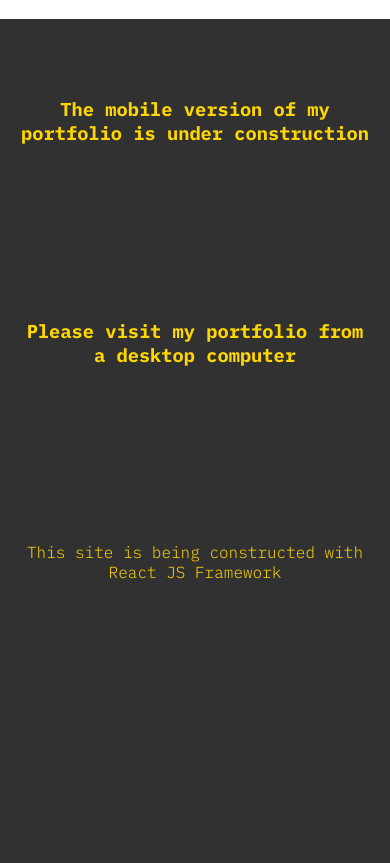
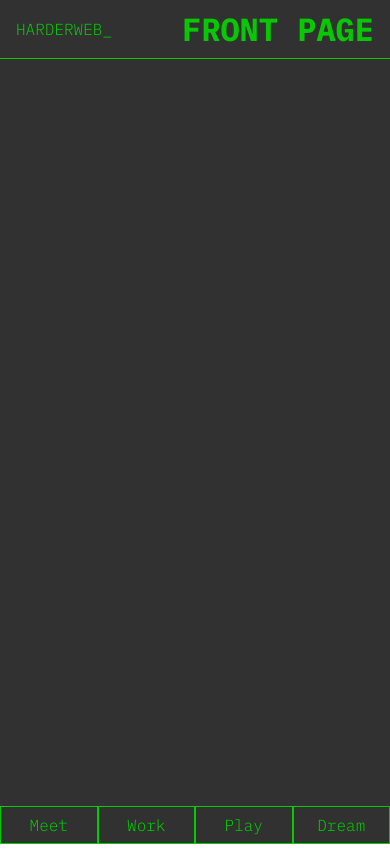
Before and after one commit to Jens180980/harderweb, a React (Create React App) app in the folder mobile/: page / in a window 390 px wide. Built offline with nearby package versions, Linux system fonts and the light colour scheme.

Commit message:
mobile react routes setup + header + footer comp

```diff
--- a/mobile/src/App.css
+++ b/mobile/src/App.css
@@ -1,7 +1,10 @@
 @import url("https://fonts.googleapis.com/css2?family=IBM+Plex+Mono:wght@300;700&display=swap");
 
-body {
+body,
+* {
   box-sizing: border-box;
+  margin: 0;
+  padding: 0;
 }
 
 .app {
@@ -11,9 +14,11 @@ body {
   font-family: "IBM Plex Mono", monospace;
 }
 
+h1,
+h2,
 h3,
-p {
-  color: #ffd600;
-  padding: 20% 1rem;
-  text-align: center;
+p,
+a {
+  color: #07c803;
+  text-decoration: none;
 }
--- a/mobile/src/App.js
+++ b/mobile/src/App.js
@@ -1,11 +1,13 @@
 import "./App.css";
+import { BrowserRouter } from "react-router-dom";
+import { AllRoutes } from "./components/Partials/AllRoutes";
 
 function App() {
   return (
     <div className="app">
-      <h3> The mobile version of my portfolio is under construction</h3>
-      <h3>Please visit my portfolio from a desktop computer</h3>
-      <p>This site is being constructed with React JS Framework</p>
+      <BrowserRouter>
+        <AllRoutes />
+      </BrowserRouter>
     </div>
   );
 }
--- /dev/null
+++ b/mobile/src/components/Pages/Home.jsx
@@ -0,0 +1,14 @@
+import React from "react";
+import { Header } from "../Partials/Header/Header";
+import Footer from "../Partials/Footer/Footer";
+
+const Home = () => {
+  return (
+    <div>
+      <Header pageTitle="Front Page" />
+      <Footer />
+    </div>
+  );
+};
+
+export default Home;
--- /dev/null
+++ b/mobile/src/components/Partials/AllRoutes.jsx
@@ -0,0 +1,14 @@
+// Import React hooks
+import { Routes, Route } from "react-router-dom";
+
+// Import site pages
+import Home from "../Pages/Home";
+
+// AllRoutes function component
+export const AllRoutes = () => {
+  return (
+    <Routes>
+      <Route index element={<Home />}></Route>
+    </Routes>
+  );
+}; // End of function component
--- /dev/null
+++ b/mobile/src/components/Partials/Footer/Footer.css
@@ -0,0 +1,14 @@
+.footer {
+  position: absolute;
+  bottom: 0px;
+  display: flex;
+  justify-content: space-between;
+  width: 100%;
+}
+
+.footer p {
+  border: 1px solid #07c803;
+  width: 25%;
+  text-align: center;
+  padding: 0.5rem 0;
+}
--- /dev/null
+++ b/mobile/src/components/Partials/Footer/Footer.jsx
@@ -0,0 +1,15 @@
+import React from "react";
+import "./Footer.css";
+
+const Footer = () => {
+  return (
+    <div className="footer">
+      <p>Meet</p>
+      <p>Work</p>
+      <p>Play</p>
+      <p>Dream</p>
+    </div>
+  );
+};
+
+export default Footer;
--- /dev/null
+++ b/mobile/src/components/Partials/Header/Header.jsx
@@ -0,0 +1,12 @@
+import "./header.css";
+
+export const Header = ({ pageTitle }) => {
+  return (
+    <div className="header">
+      <a href="./" className=".h2">
+        harderweb_
+      </a>
+      <h1 className=".h1">{pageTitle}</h1>
+    </div>
+  );
+};
--- /dev/null
+++ b/mobile/src/components/Partials/Header/header.css
@@ -0,0 +1,20 @@
+.header {
+  display: flex;
+  padding: 0.5rem 1rem;
+  gap: 1rem;
+  align-items: center;
+  justify-content: space-between;
+  border-bottom: 1px solid #07c803;
+  color: #07c803;
+  text-transform: uppercase;
+}
+
+.header .h2 {
+  font-weight: 300;
+  font-size: 1.5em;
+}
+
+.header .h1 {
+  font-weight: 700;
+  font-size: 2em;
+}
```
Also changed, not shown: mobile/package.json (+9 -2 lines), 1 other file (tests, documents, lock files or other folders).
